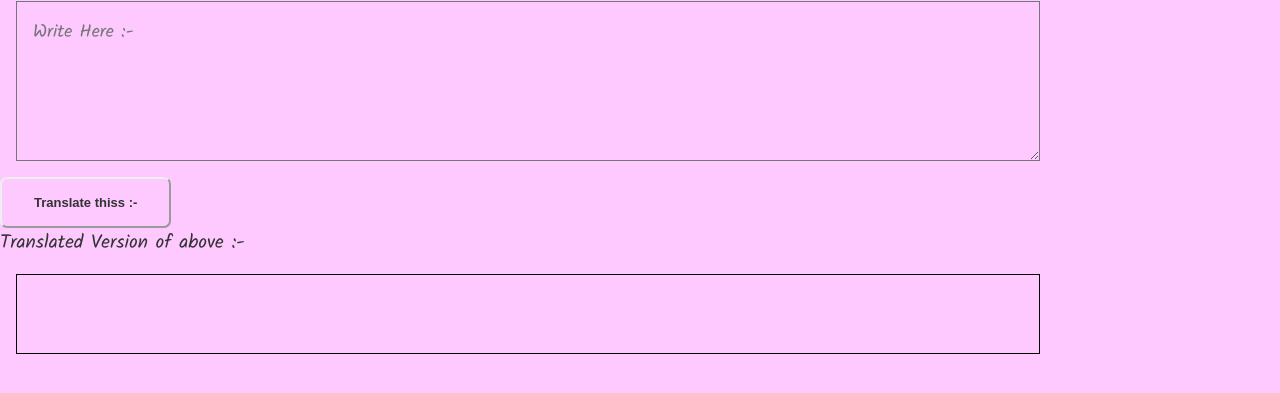
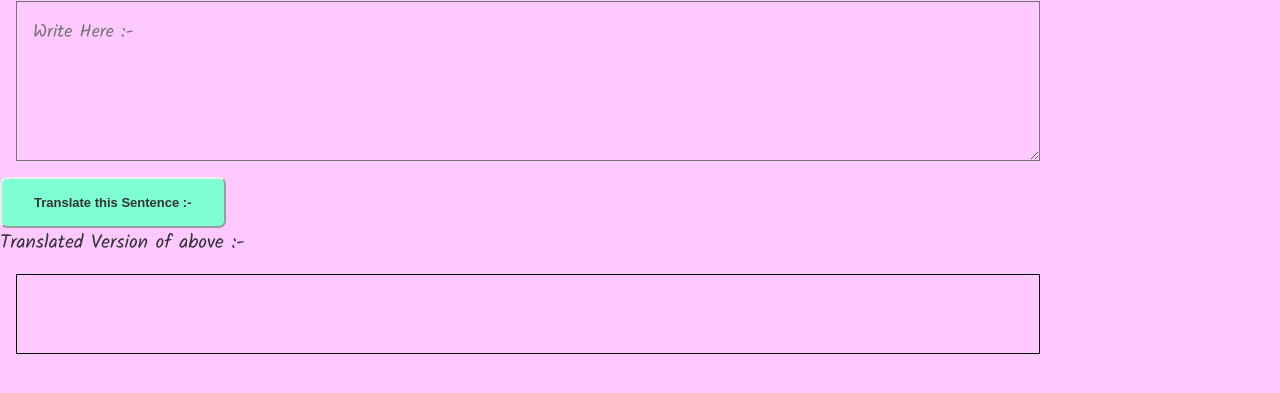
Before and after one commit to Mk4Levi/mark-06_Manthan, a plain HTML site: page index.html in a window 1280 px wide. Shown: the part 93-486 px from the top of the page. Drawn offline with Linux system fonts and the light colour scheme.

Commit message:
button code changed

```diff
--- a/index.html
+++ b/index.html
@@ -28,7 +28,7 @@
     <h1> Translate this :- </h1>
     <textarea id="txt-input"
         placeholder="Write Here :- "></textarea>
-    <button id="btn-translate">Translate thiss :- </button>
+    <button id="btn-translate">Translate this Sentence :- </button>
 
     <div style="font-size: larger;"> Translated Version of above :- </div>
     <div id="output"></div>
--- a/style.css
+++ b/style.css
@@ -38,12 +38,13 @@ textarea {
     font-family: inherit;
 }
 
-button {
+#btn-translate {
     padding: 1rem 2rem;
     width: max-content;
     font-weight: 700;
     font-size: small;
-    background-color: transparent;
+    /* background-color: transparent; */
+    background-color: aquamarine;
     color: var(--primary-lack);
     border-radius: 7px;
     border-color: var(--primary-lack);
@@ -52,7 +53,7 @@ button {
     cursor: pointer;
 }
 
-button :hover {
+#btn-translate :hover {
     background-color: rgb(75, 55, 255);
 }
 
```
